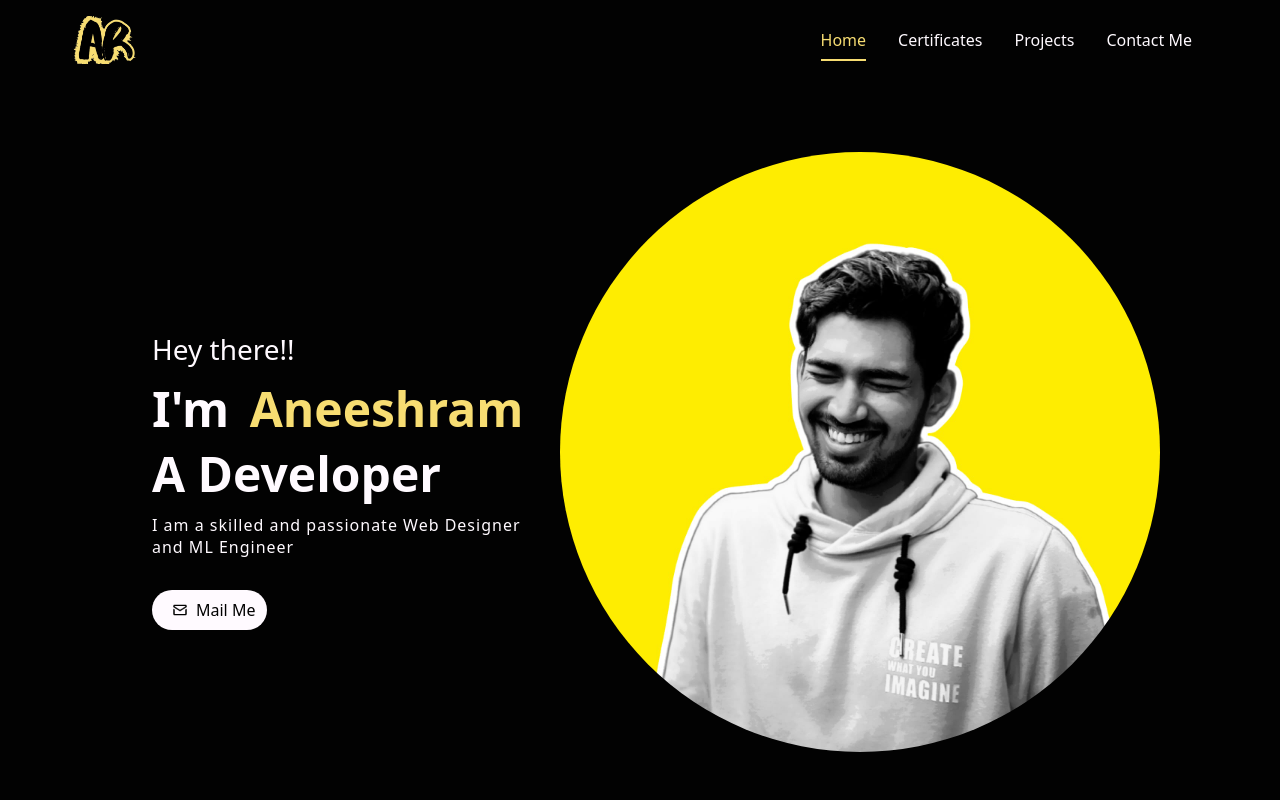
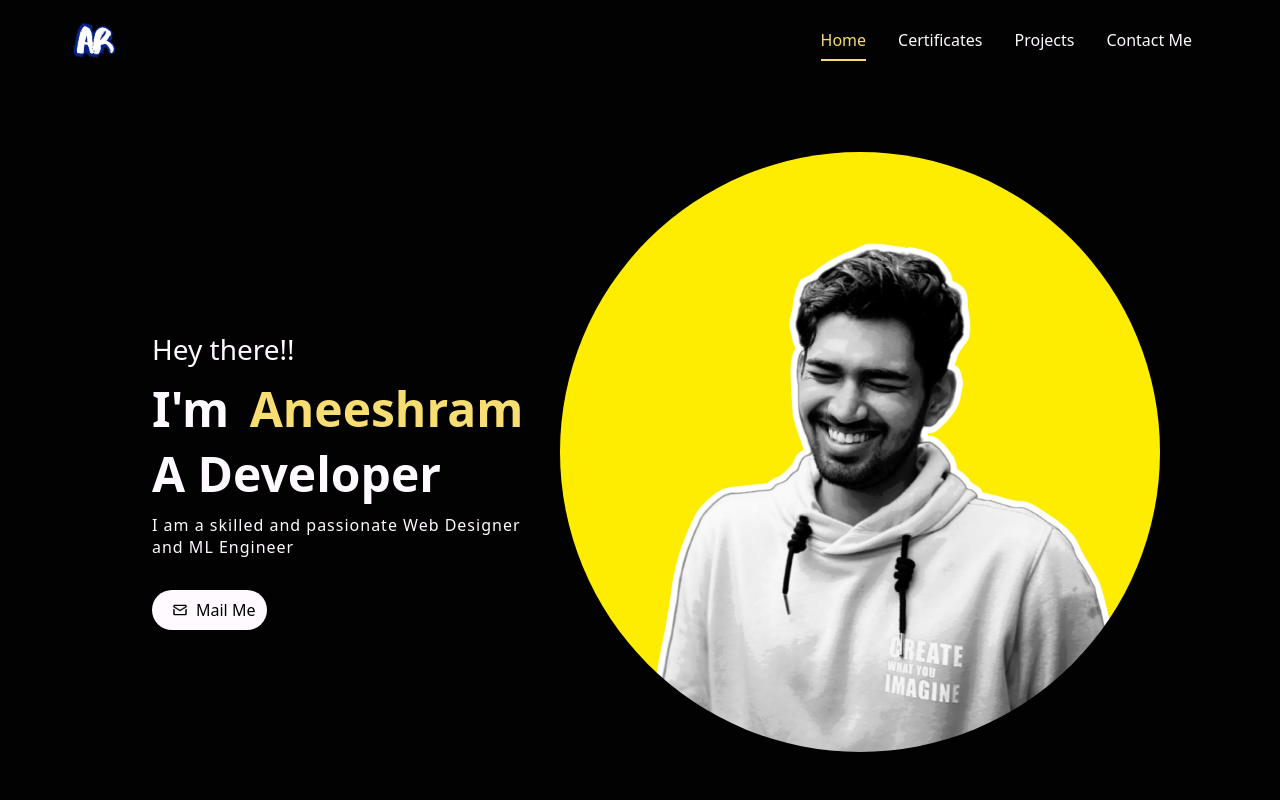
Before and after one commit to aneeshram-01/React-Portfolio-website, a React (Create React App) app: page / in a window 1280 px wide. Shown: the top 800 px of the page. Built offline with nearby package versions, Linux system fonts and the light colour scheme; a web font is replaced by a local one.

Commit message:
Update contact.css

```diff
--- a/src/components/Contact/contact.css
+++ b/src/components/Contact/contact.css
@@ -63,7 +63,8 @@
     width: 3rem;
     margin: 0 0.75rem;
 }
-
-#logo {
-  color: white; /* or color: white; depending on the property used in your SVG */
-}
+.logo {
+    filter: invert(1);
+    width: 44px; /* Adjust this value to the desired width */
+  height: auto;
+  }
```
